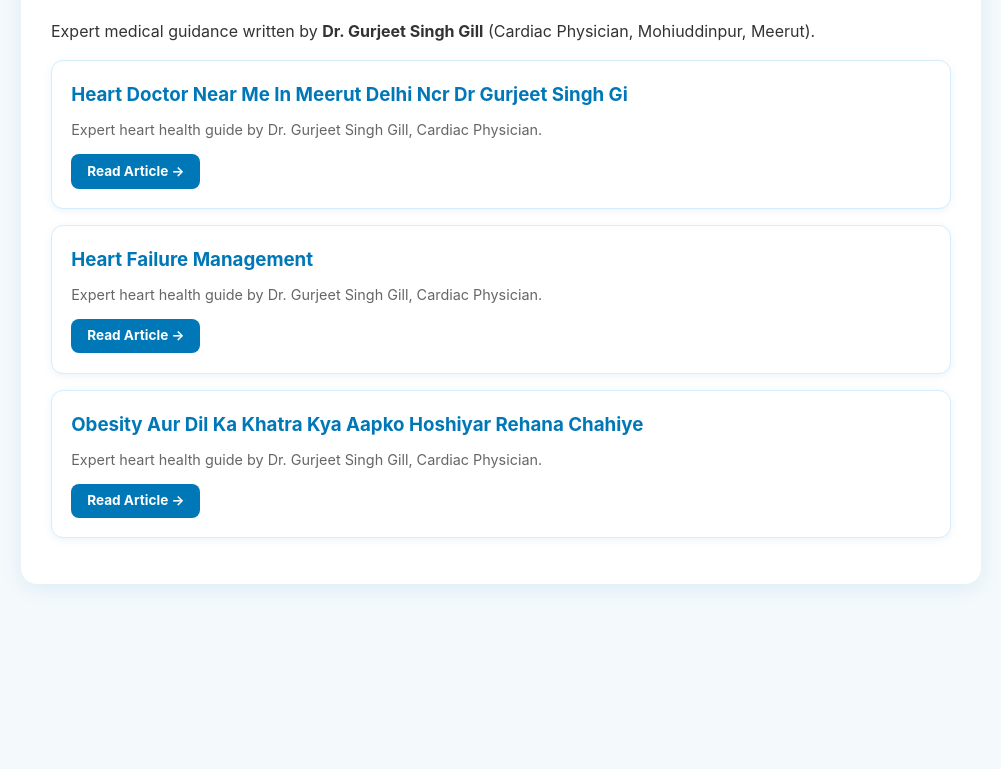
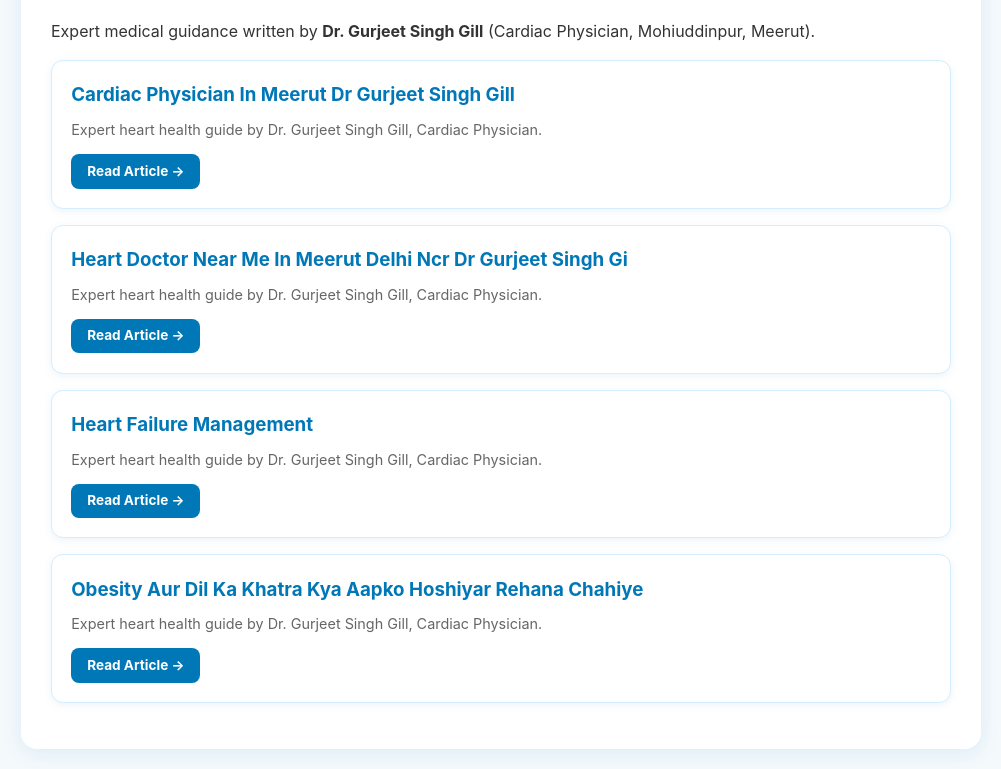
Before and after one commit to gurjeetsinghgill8-web/gill-heart-clinic, a plain HTML site: page blogs/index.html in a window 1280 px wide. Shown: the part 178-947 px from the top of the page, without its empty margins (139-1140 px from the left). Before the commit the page ends 800 px from the top, so only its background shows below. Drawn offline with Linux system fonts and the light colour scheme.

Commit message:
Update master blogs/index.html catalog [BHARATSOLVE AI]

```diff
--- a/blogs/index.html
+++ b/blogs/index.html
@@ -17,6 +17,12 @@
         <h1>🫀 Heart Health Articles & Patient Guides</h1>
         <p>Expert medical guidance written by <strong>Dr. Gurjeet Singh Gill</strong> (Cardiac Physician, Mohiuddinpur, Meerut).</p>
         <div class="articles-grid">
+
+        <div style="background:#fff; border:1px solid #d4edff; border-radius:12px; padding:1.2rem; margin:1rem 0; box-shadow:0 2px 8px rgba(0,119,182,0.08);">
+            <h3 style="color:#0077b6; margin:0 0 0.5rem;"><a href="https://gurjeetsinghgill8-web.github.io/gill-heart-clinic/blogs/cardiac-physician-in-meerut-dr-gurjeet-singh-gill.html" style="color:#0077b6; text-decoration:none;">Cardiac Physician In Meerut Dr Gurjeet Singh Gill</a></h3>
+            <p style="color:#666; font-size:0.9rem; margin:0.3rem 0;">Expert heart health guide by Dr. Gurjeet Singh Gill, Cardiac Physician.</p>
+            <a href="https://gurjeetsinghgill8-web.github.io/gill-heart-clinic/blogs/cardiac-physician-in-meerut-dr-gurjeet-singh-gill.html" style="display:inline-block; background:#0077b6; color:white; padding:0.4rem 1rem; border-radius:8px; text-decoration:none; font-weight:bold; font-size:0.85rem; margin-top:0.5rem;">Read Article →</a>
+        </div>
 
         <div style="background:#fff; border:1px solid #d4edff; border-radius:12px; padding:1.2rem; margin:1rem 0; box-shadow:0 2px 8px rgba(0,119,182,0.08);">
             <h3 style="color:#0077b6; margin:0 0 0.5rem;"><a href="https://gurjeetsinghgill8-web.github.io/gill-heart-clinic/blogs/heart-doctor-near-me-in-meerut-delhi-ncr-dr-gurjeet-singh-gi.html" style="color:#0077b6; text-decoration:none;">Heart Doctor Near Me In Meerut Delhi Ncr Dr Gurjeet Singh Gi</a></h3>
```
